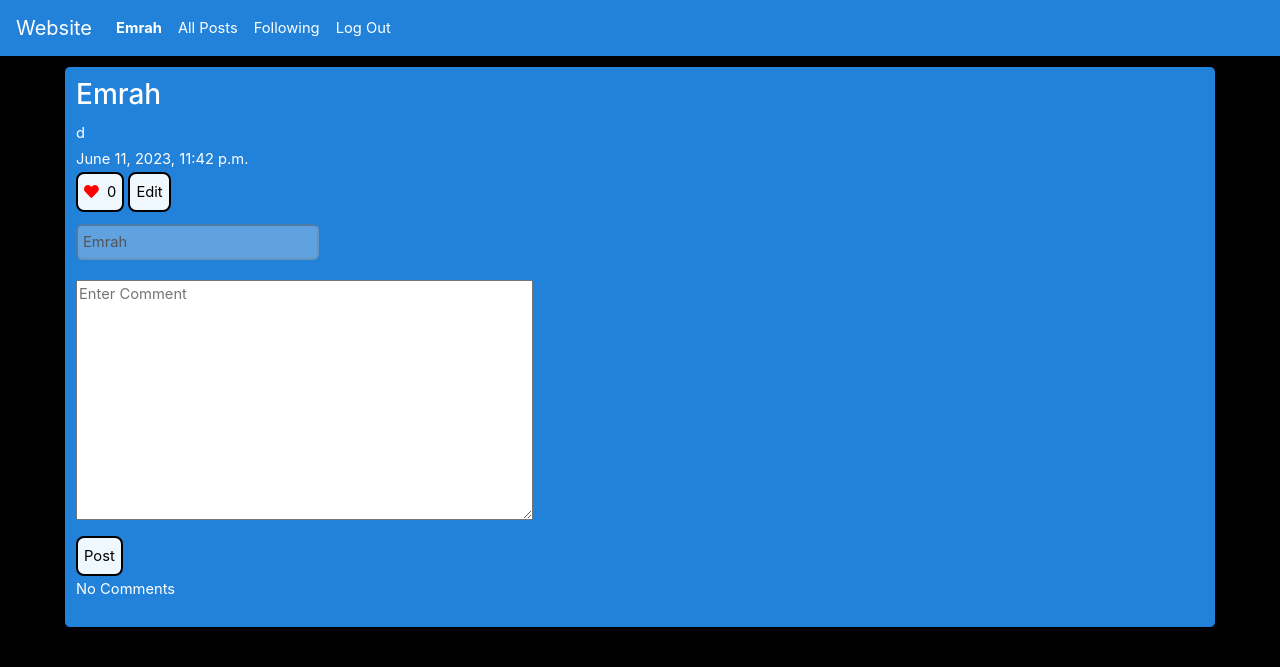
After one commit to emrah-i/CS50W, a Django app: page /post/109 in a window 1280 px wide. The commit adds this page. Shown: the top 667 px of the page. Run offline with Django 3.2, Linux system fonts and the light colour scheme; a user stored in the database is signed in; data comes from the database, SQL or seed files in the repository; both versions use the stored data as it was after the commit; some libraries are stand-ins or nearby versions.

Commit message:
Created Post Page

```diff
--- a/project4/network/models.py
+++ b/project4/network/models.py
@@ -42,6 +42,7 @@ class Post(models.Model):
 
 class Comment(models.Model):
     comment = models.AutoField(primary_key=True)
+    text = models.CharField(max_length=250, blank=False, null=False)
     post = models.ForeignKey('Post', on_delete=models.CASCADE, related_name="comment_post")
     user = models.ForeignKey('User', on_delete=models.CASCADE, related_name="comment_poster")
     likes = models.ManyToManyField('User', related_name="comment_likers")
--- a/project4/network/static/network/script.js
+++ b/project4/network/static/network/script.js
@@ -4,11 +4,17 @@ let following_counter = 0
 
 document.addEventListener("DOMContentLoaded", () => {
 
+    sort = ''
+
+    try {
+
         const sort_select = document.querySelector('#sort')
+
         if (localStorage.getItem('sort') !== null && !window.location.pathname.startsWith('/profile/')) {
             sort_select.value = localStorage.getItem('sort')
         }
-    const sort = sort_select.value
+
+        sort = sort_select.value
 
         document.querySelector('#sort').addEventListener('change', (element) => {
             const change_sort = element.target.value
@@ -16,9 +22,11 @@ document.addEventListener("DOMContentLoaded", () => {
             location.reload()
         })
 
-    if(localStorage.getItem('item_effects_choice') !== null) {
+        if (localStorage.getItem('item_effects_choice') !== null) {
             document.querySelector("#item_effects").innerHTML = localStorage.getItem('item_effects_choice')
         }
+    }
+    catch {}
 
     try {
         document.querySelector('#new_post').addEventListener('click', (event) => {
@@ -228,7 +236,28 @@ document.addEventListener("DOMContentLoaded", () => {
         })
     }
 
-    document.querySelector('#all_posts, #profile_posts, #following_posts').addEventListener('click', (event) => {
+    if (window.location.pathname.startsWith("/post/")) {
+
+        const url = window.location.pathname
+        const id = url.split('/').pop()
+
+        fetch('/like/' + id,{
+            method: 'GET'
+        })
+        .then(response => response.json())
+        .then(data => {
+            const like_button = document.querySelector('#like_button[data-postid="' + id + '"]');
+
+            if (data === true) {
+                like_button.dataset.clicked = 'true';
+            }
+            else if (data === false) {
+                like_button.dataset.clicked = 'false';
+            }
+        })
+    }
+
+    document.querySelector('#all_posts, #profile_posts, #following_posts, .post_page').addEventListener('click', (event) => {
         const post = event.target.dataset.id;
         const div_id = event.target.parentElement.id;
 
@@ -264,6 +293,10 @@ document.addEventListener("DOMContentLoaded", () => {
                 const post = event.target.parentElement.dataset.postid;
                 like_post(post);
             }
+        }
+        else if (event.target.matches('#gtp_button')) {
+            const postid =event.target.dataset.postid
+            window.location = `/post/${postid}`
         }
     })
 })
@@ -324,6 +357,7 @@ function load_posts(value, sort, button) {
             <p id="post_text">${text}</p>
             <p id="timestamp">${upload_time}</p>
             <p>Comment</p>
+            <button type="button" id="gtp_button" data-postid=${id}>Go To Post</button>
             `;
 
             fetch('/auth',{
@@ -354,14 +388,14 @@ function load_posts(value, sort, button) {
                         }
                     })
                 }
-            })
 
                 if (username == user) {
-                existingPost.innerHTML += `<button id="edit_button" data-id="${id}">Edit</button>&nbsp`
+                    existingPost.innerHTML += `<button id="edit_button" data-id="${id}">Edit</button>`
                 }
                 if (comments !== null) {
                     existingPost.innerHTML += `<p>${comments}</p>`
                 }
+            })
 
             all_posts.append(existingPost);
 
@@ -413,6 +447,7 @@ function load_following_posts(start, sort) {
             <p id="post_text">${text}</p>
             <p id="timestamp">${upload_time}</p>
             <p>Comment</p>
+            <button type="button" id="gtp_button" data-postid=${id}>Go To Post</button>
             `;
 
             fetch('/auth',{
@@ -446,7 +481,7 @@ function load_following_posts(start, sort) {
             })
 
             if (username == user) {
-                followingPost.innerHTML += `<button id="edit_button" data-id="${id}">Edit</button>&nbsp`
+                followingPost.innerHTML += `<button id="edit_button" data-id="${id}">Edit</button>`
             }
             if (comments !== null) {
                 followingPost.innerHTML += `<p>${comments}</p>`
@@ -481,7 +516,7 @@ function load_new_post(event) {
             <input type="hidden" name="csrfmiddlewaretoken" value="${data.csrf_token}">
             <h2>New Post</h2>
             <input type="text" disabled value="${user}" name="user" id="user_input"><br>
-            <input required type="text" name="title" id="title_input" placeholder="Enter Title"><br>
+            <input required type="text" name="title" id="title_input" placeholder="Enter Title" name="title"><br>
             <textarea required placeholder="Text" name="text" id="text_input"></textarea><br>
             <button type="submit">Submit</button>
             <button type="button" id="cancel">Cancel</button>
--- a/project4/network/static/network/styles.css
+++ b/project4/network/static/network/styles.css
@@ -9,7 +9,6 @@ body textarea {
   margin: 10px 5%;
 }
 body button {
-  margin: 0;
   background-color: aliceblue;
   border-radius: 8px;
   border-style: solid;
@@ -54,6 +53,9 @@ body hr {
 #all_posts ul {
   list-style-type: none;
   line-height: 20px;
+}
+#all_posts #edit_button {
+  margin-left: 5px;
 }
 
 #new_post {
@@ -182,7 +184,6 @@ body hr {
 }
 
 #like_button[data-clicked=true] {
-  margin: 0;
   background-color: LightSteelBlue;
   border-radius: 8px;
   border-style: solid;
@@ -282,4 +283,21 @@ body hr {
   border-radius: 6px;
   background-color: aliceblue;
   border: 1px solid black;
+}
+
+.post_page {
+  background-color: rgb(34, 129, 216);
+  width: 90%;
+  margin: 10px 5%;
+  padding: 10px;
+  border: 1px solid black;
+  border-radius: 6px;
+}
+.post_page textarea {
+  width: 90%;
+  height: 30vh;
+  margin: 10px 0;
+}
+.post_page #user_input {
+  margin: 10px 0;
 }/*# sourceMappingURL=styles.css.map */
--- a/project4/network/static/network/styles.scss
+++ b/project4/network/static/network/styles.scss
@@ -10,7 +10,6 @@ body {
     }
 
     button {
-        margin: 0;
         background-color: aliceblue;
         border-radius: 8px;
         border-style: solid;
@@ -64,6 +63,10 @@ body {
     ul {
         list-style-type: none;
         line-height: 20px;
+    }
+
+    #edit_button {
+        margin-left: 5px;
     }
 }
 
@@ -218,7 +221,6 @@ body {
 }
 
 #like_button[data-clicked="true"] {
-    margin: 0;
     background-color: LightSteelBlue;
     border-radius: 8px;
     border-style: solid;
@@ -335,3 +337,23 @@ body {
         border: 1px solid black;
     }
 }
+
+.post_page {
+
+    background-color: rgb(34, 129, 216);
+    width: 90%;
+    margin: 10px 5%;
+    padding: 10px;
+    border: 1px solid black;
+    border-radius: 6px;
+
+    textarea {
+        width: 90%;
+        height: 30vh;
+        margin: 10px 0;
+    }
+
+    #user_input {
+        margin: 10px 0;
+    }
+}
--- /dev/null
+++ b/project4/network/templates/network/post.html
@@ -0,0 +1,59 @@
+{% extends 'network/layout.html' %}
+
+{% block body %}
+    <div id="post_page_{{ post.post }}" class="post_page">
+        <table>
+            <tr>
+                <td>
+                    <h3>{{ post.username }}</h3>
+                </td>
+            </tr>
+            <tr>
+                <td>
+                    {{ post.title }}
+                </td>
+            </tr>
+            <tr>
+                <td>
+                    {{ post.text }}
+                </td>
+            </tr>
+            <tr>
+                <td>
+                    {{ post.upload_time }}
+                </td>
+            </tr>
+            <tr>
+                <td>
+                    {% if post.likes != None %}
+                    <button id="like_button" data-postid="{{ post.id }}"><i class="fa fa-solid fa-heart" style="color: #ff0000;"></i>&nbsp <span id="like_count">{{ post.likes }}</span></button>
+                    {% else %}
+                    <button id="like_button" data-postid="{{ post.id }}"><i class="fa fa-solid fa-heart" style="color: #ff0000;"></i>&nbsp <span id="like_count">0</span></button>
+                    {% endif %}
+                    {% if user.id == post.user %}
+                    <button id="edit_button" data-id="{{ post.id }}">Edit</button>
+                    {% endif %}
+                </td>
+            </tr>
+            <tr>
+                <td>
+                    <form action="/post" method="post">
+                        <input hidden value="{{ post.id }}" name="post_id">
+                        <input disabled value="{{ user.username }}" id="user_input">
+                        <textarea id="comment_text" name="comment_text" placeholder="Enter Comment" required maxlength="250"></textarea>
+                        <button type="submit">Post</button>
+                    </form>
+                </td>
+            </tr>
+            <tr>
+                <td>
+                    {% if post.likes != None %}
+                    {{ post.comments }}
+                    {% else %}
+                    <p>No Comments</p>
+                    {% endif %}
+                </td>
+            </tr>
+        </table>
+    </div>
+{% endblock %}
--- a/project4/network/templates/network/profile.html
+++ b/project4/network/templates/network/profile.html
@@ -102,6 +102,7 @@
             <p>{{ post.text }}</p>
             <p>{{ post.upload_time }}</p>
             <p>{{ post.comments_count }} Comments</p>
+            <button type="button" id="gtp_button" data-postid="{{ post.post }}">Go To Post</button>
             {% if post.liked == True %}
             <button id="like_button" data-postid="{{ post.post }}" data-clicked="true"><i class="fa fa-solid fa-heart" style="color: #ff0000;"></i>&nbsp <span id="like_count">{{ post.likes }}</span></button>
             {% else %}
--- a/project4/network/urls.py
+++ b/project4/network/urls.py
@@ -10,6 +10,7 @@ urlpatterns = [
     path("register", views.register, name="register"),
     path('get-csrf-token', views.get_csrf_token, name='get-csrf-token'),
     path("posts", views.posts, name="posts"),
+    path("post/<int:post_id>", views.post, name="post"),
     path("profile/<str:username>", views.profile, name="profile"),
     path("following", views.following, name="following"),
     path("following_posts/<int:start>/<str:sort>", views.following_posts, name="following_posts"),
--- a/project4/network/views.py
+++ b/project4/network/views.py
@@ -72,8 +72,9 @@ def posts(request):
 
         user = User.objects.get(username = request.user.username)
         text = request.POST.get("text")
+        title = request.POST.get("title")
 
-        newPost = Post.objects.create(user = user, text = text)
+        newPost = Post.objects.create(user=user, text=text, title=title)
         newPost.save()
 
         return HttpResponseRedirect(reverse('index'))
@@ -104,6 +105,25 @@ def posts(request):
             data.append(post)
 
         return JsonResponse(list(data), safe=False)
+
+def post(request, post_id):
+
+    post = Post.objects.filter(pk=post_id).values('post', 'title', 'text','user', 'user__username', 'likes', 'comments', 'upload_time')
+
+    post = {
+        'id': post[0]['post'],
+        'title': post[0]['title'],
+        'text': post[0]['text'],
+        'user': post[0]['user'],
+        'username': post[0]['user__username'],
+        'likes': post[0]['likes'],
+        'comments': post[0]['comments'],
+        'upload_time': post[0]['upload_time'],
+    }
+
+    return render(request, "network/post.html", {
+        'post': post
+    })
 
 def get_csrf_token(request):
     csrf_token = csrf.get_token(request)
```
Also changed, not shown: project4/db.sqlite3, project4/network/migrations/0017_comment_text.py (added), 1 other file. Lines whose indentation alone changed are shown as unchanged.
